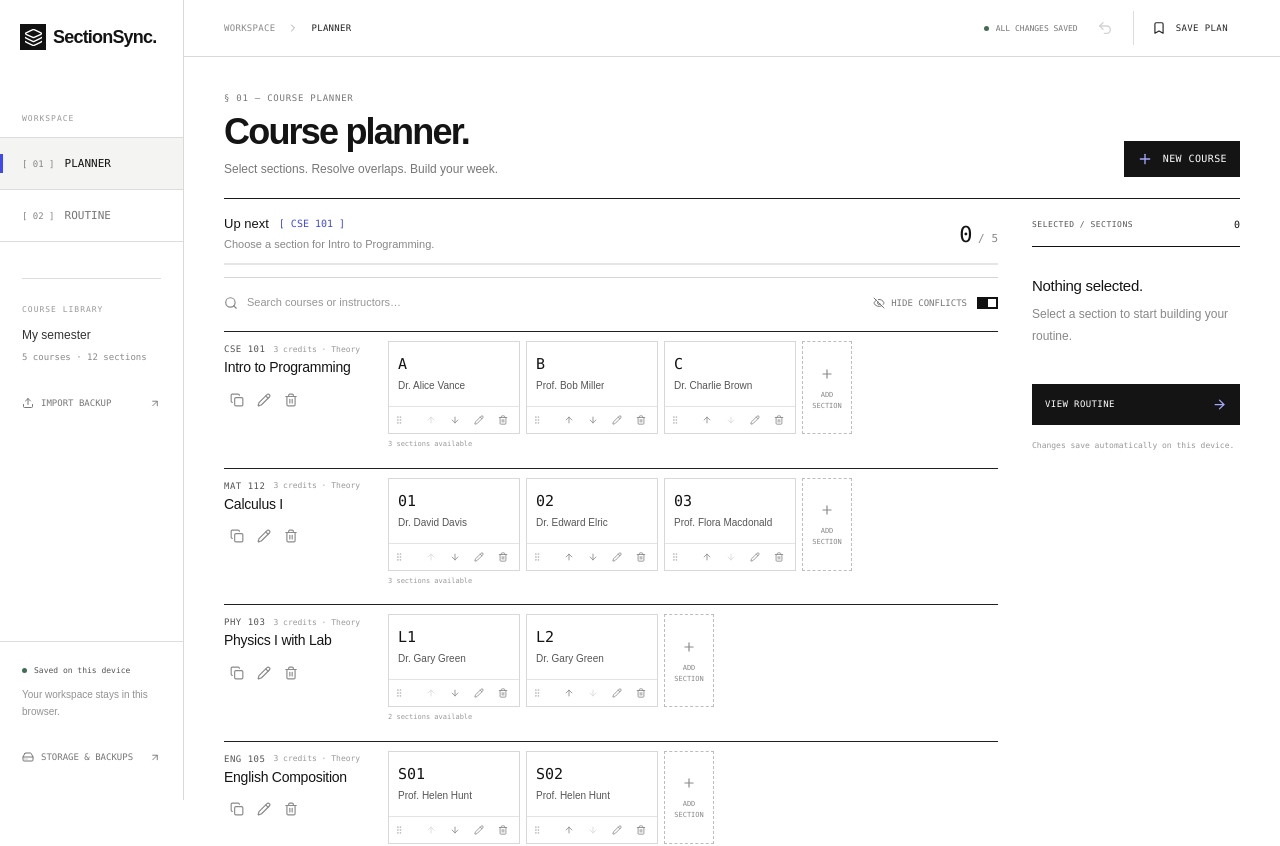
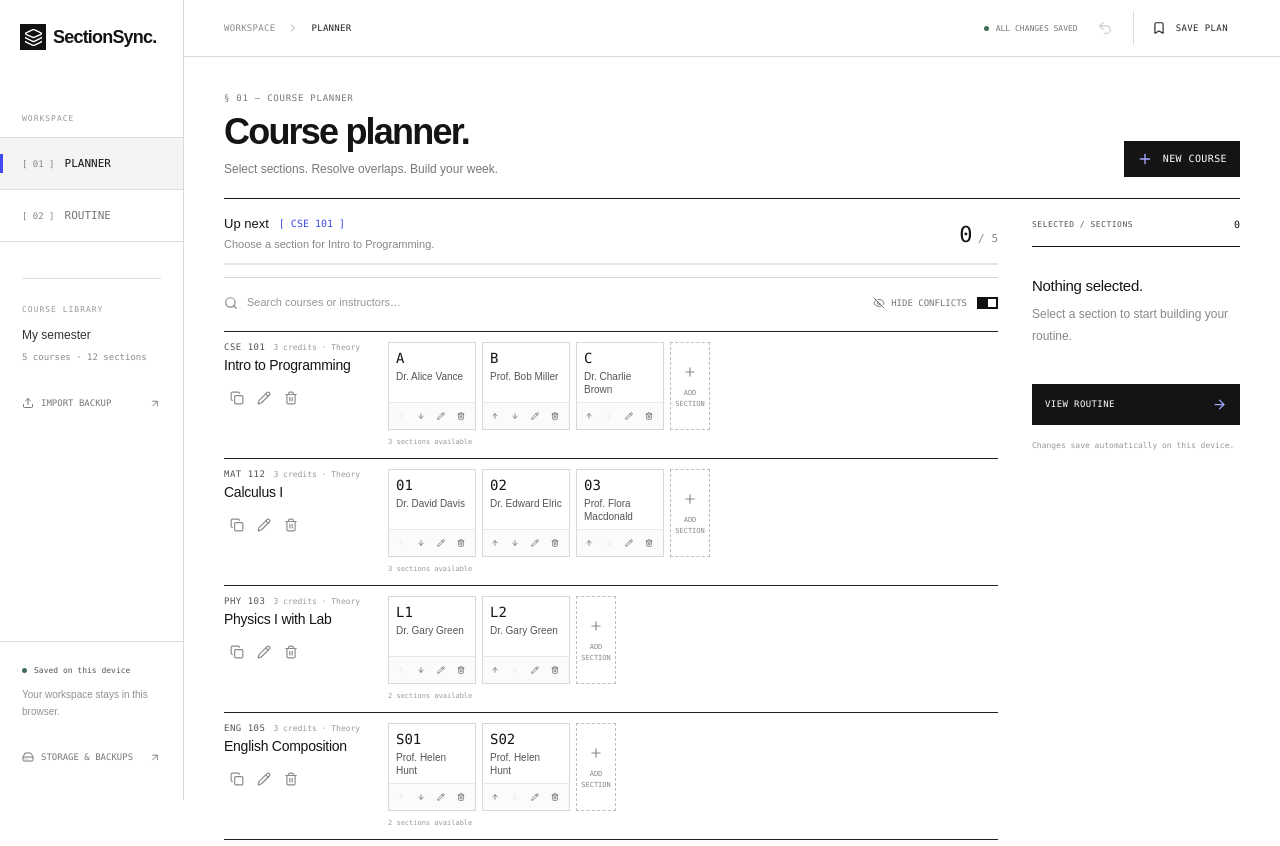
Before and after one commit to jayediqbalasif/SectionSync, a React (Vite) app: page / in a window 1280 px wide. Shown: the top 846 px of the page. Built offline with nearby package versions, Linux system fonts and the light colour scheme.

Commit message:
Update planner section choice and compact layout styles

```diff
--- a/src/index.css
+++ b/src/index.css
@@ -2625,3 +2625,180 @@ select,
   background-position: right 12px center;
   background-size: 14px 14px;
 }
+
+/* Square tiles with controls layered over their content. */
+.planner-page .section-block {
+  position: relative;
+  aspect-ratio: 1;
+  align-self: flex-start;
+}
+.planner-page .section-choice {
+  height: 100%;
+  min-height: 0;
+  justify-content: flex-start;
+  padding: 12px 10px;
+  gap: 8px;
+}
+.planner-page .instructor {
+  display: -webkit-box;
+  -webkit-line-clamp: 2;
+  -webkit-box-orient: vertical;
+  white-space: normal;
+  overflow-wrap: anywhere;
+  line-height: 1.45;
+  font-size: 11px;
+}
+.planner-page .section-utilities {
+  position: absolute;
+  z-index: 1;
+  left: 0;
+  right: 0;
+  bottom: 0;
+  padding: 5px;
+  background: rgb(255 255 255 / 76%);
+  backdrop-filter: blur(8px);
+  -webkit-backdrop-filter: blur(8px);
+  border-top: 1px solid rgb(0 0 0 / 8%);
+  pointer-events: none;
+  transform: translateY(3px);
+  transition:
+    opacity 120ms ease,
+    transform 120ms ease;
+}
+.planner-page .section-block:hover .section-utilities,
+.planner-page .section-block:focus-within .section-utilities {
+  pointer-events: auto;
+  transform: translateY(0);
+}
+@media (hover: none) {
+  .planner-page .section-utilities {
+    pointer-events: auto;
+    transform: none;
+  }
+}
+@media (prefers-reduced-motion: reduce) {
+  .planner-page .section-utilities {
+    transition: none;
+  }
+}
+
+/* Compact square choices; actions float over the tile instead of taking a row. */
+.planner-page .section-block {
+  position: relative;
+  flex: 0 0 88px;
+  width: 88px;
+  min-width: 88px;
+  max-width: 88px;
+  height: 88px;
+}
+.planner-page .section-choice {
+  height: 100%;
+  min-height: 0;
+  justify-content: flex-start;
+  padding: 7px;
+  gap: 4px;
+}
+.planner-page .instructor {
+  display: -webkit-box;
+  -webkit-box-orient: vertical;
+  -webkit-line-clamp: 2;
+  white-space: normal;
+  overflow-wrap: anywhere;
+  text-overflow: ellipsis;
+  font-size: 10px;
+  line-height: 1.3;
+}
+.planner-page .section-utilities {
+  position: absolute;
+  left: 0;
+  right: 0;
+  bottom: 0;
+  min-height: 26px;
+  padding: 2px;
+  border-top: 1px solid rgb(0 0 0 / 7%);
+  background: rgb(250 250 248 / 75%);
+  backdrop-filter: blur(7px);
+  -webkit-backdrop-filter: blur(7px);
+  opacity: 0;
+  pointer-events: none;
+  transform: translateY(3px);
+  transition:
+    opacity 140ms ease,
+    transform 140ms ease;
+}
+.planner-page .section-utilities > div {
+  gap: 0;
+}
+.planner-page .section-utilities > svg {
+  display: none;
+}
+.planner-page .section-utilities .mini-icon {
+  width: 20px;
+  height: 22px;
+  color: #555;
+}
+.planner-page .section-utilities .mini-icon:disabled {
+  color: #bbb;
+}
+.planner-page .section-block:hover .section-utilities,
+.planner-page .section-block:focus-within .section-utilities {
+  opacity: 1;
+  pointer-events: auto;
+  transform: translateY(0);
+}
+.planner-page .new-section {
+  flex: 0 0 40px;
+  width: 40px;
+  min-height: 88px;
+  height: 88px;
+  flex-direction: column;
+}
+@media (hover: none) {
+  .planner-page .section-utilities {
+    opacity: 1;
+    pointer-events: auto;
+    transform: none;
+  }
+}
+@media (prefers-reduced-motion: reduce) {
+  .planner-page .section-utilities {
+    transition: none;
+  }
+}
+
+.planner-page .section-block .section-title strong {
+  font-size: 14px;
+}
+
+/* One spacing rhythm for course rows, their notes, and the final add action. */
+.planner-page .course-stack {
+  gap: 0;
+}
+.planner-page .course-card {
+  padding: 10px 0;
+}
+.planner-page .course-card > header {
+  padding: 0 0 10px;
+}
+.planner-page .course-body {
+  padding: 0;
+}
+.planner-page .course-footnote {
+  margin-top: 6px;
+  min-height: 12px;
+  line-height: 12px;
+}
+.planner-page .add-course-row {
+  margin-top: 0;
+  padding: 12px 0;
+}
+.planner-page + .page-footer {
+  margin-top: 10px;
+  padding-top: 12px;
+  padding-bottom: 12px;
+}
+@media (min-width: 1100px) {
+  .planner-page .course-card > header {
+    padding: 0;
+  }
+}
```
